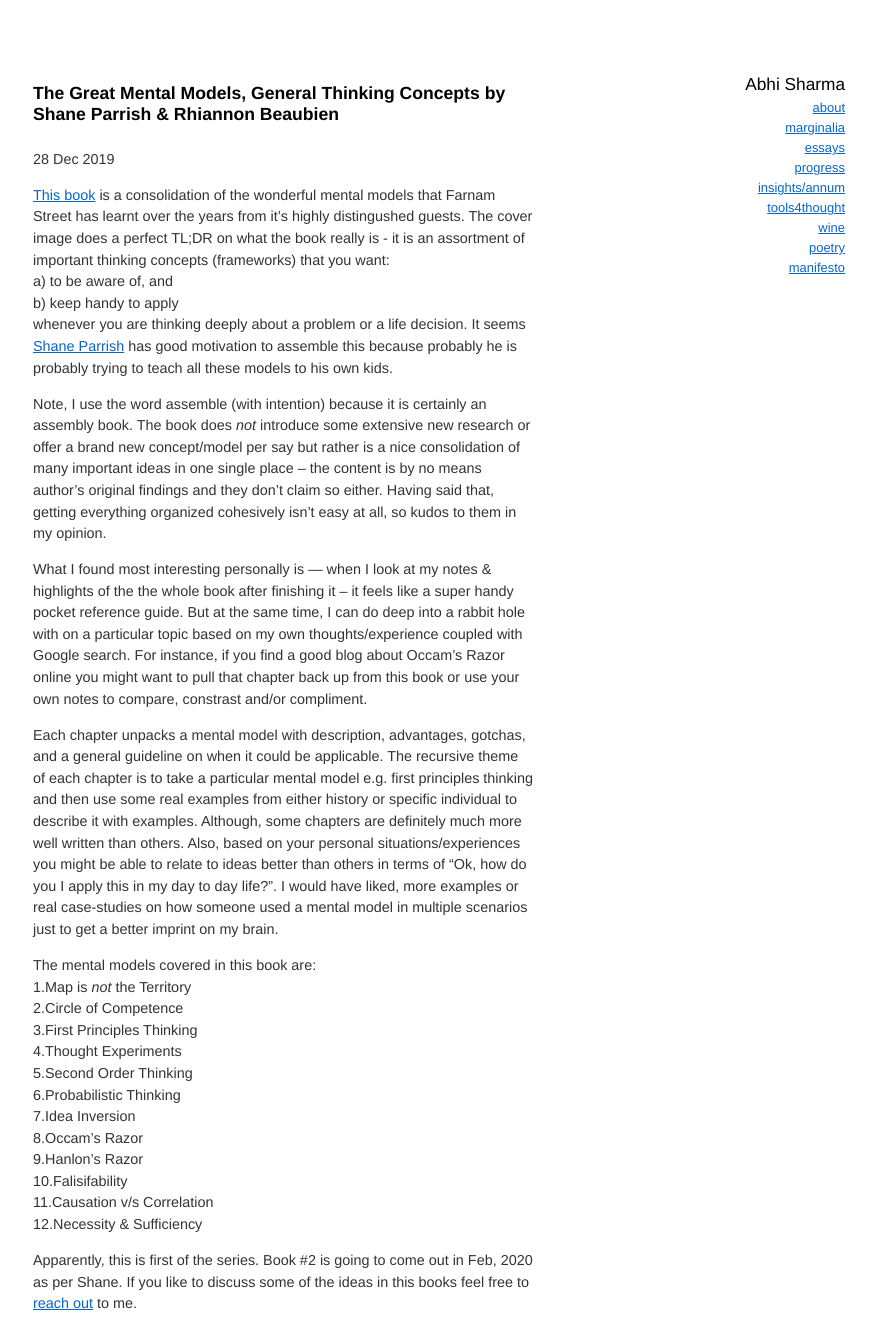
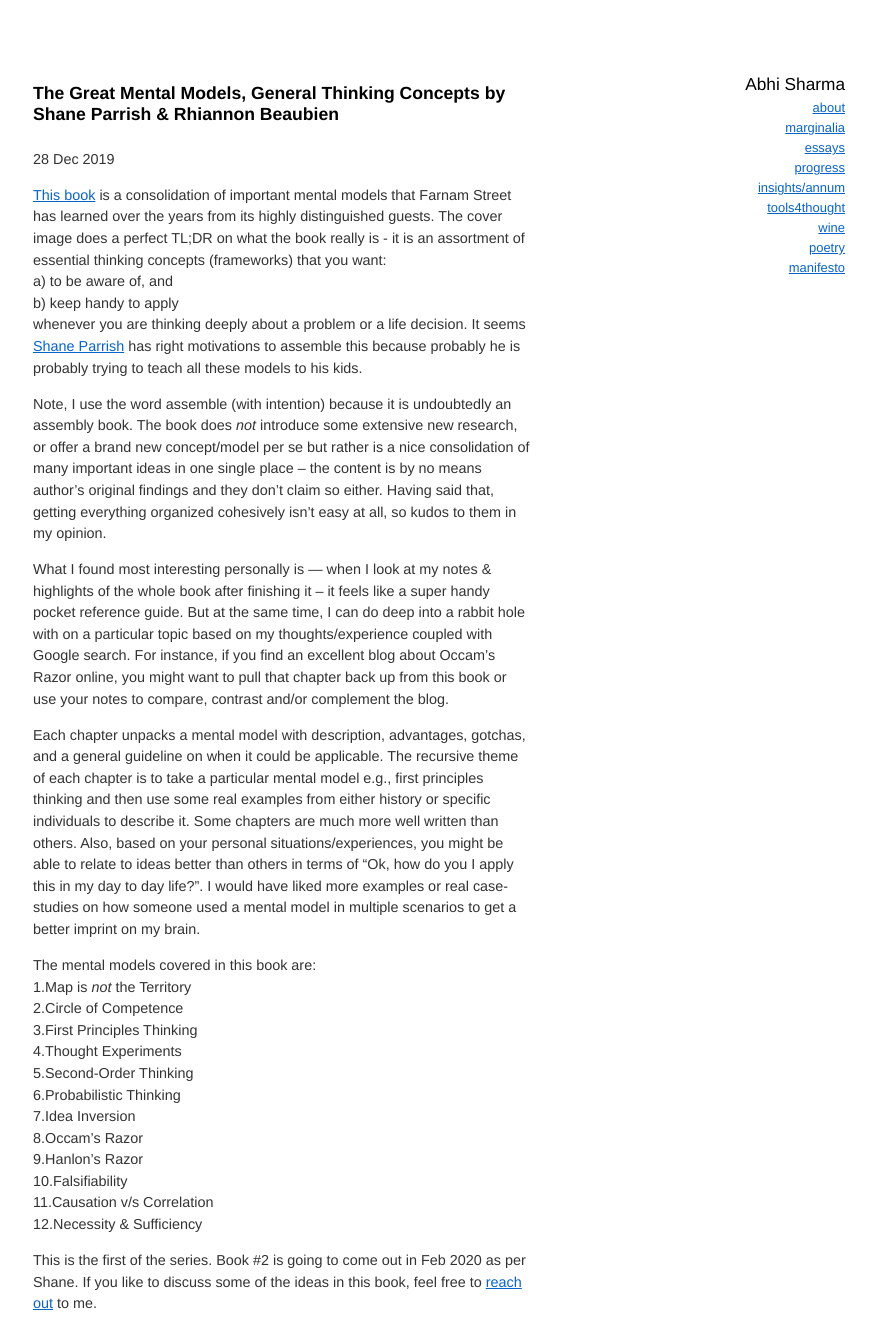
Before and after one commit to abhisharmab/abhisharmab.github.io, a Jekyll site: the page built from marginalia/_posts/2019-12-28-great-mental-models.md, in a window 1280 px wide. Shown: the whole page, without its empty margins (191-1067 px from the left). Built offline with Jekyll 4.4.1, drawn with Linux system fonts in a browser that asks for light colours.

Commit message:
mental_models_book

```diff
--- a/marginalia/_posts/2019-12-28-great-mental-models.md
+++ b/marginalia/_posts/2019-12-28-great-mental-models.md
@@ -6,30 +6,29 @@
 abstract: Assortment of highly essential frameworks for thought & analysis
 ---
 
-[This book](https://www.amazon.com/dp/B07P79P8ST/ref=cm_sw_em_r_mt_dp_U_1S8cEb25BWZQX) is a consolidation of the wonderful mental models that Farnam Street has learnt over the years from it's highly distingushed guests. The cover image does a perfect TL;DR on what the book really is - it is an assortment of important thinking concepts (frameworks) that you want:
+[This book](https://www.amazon.com/dp/B07P79P8ST/ref=cm_sw_em_r_mt_dp_U_1S8cEb25BWZQX) is a consolidation of important mental models that Farnam Street has learned over the years from its highly distinguished guests. The cover image does a perfect TL;DR on what the book really is - it is an assortment of essential thinking concepts (frameworks) that you want:
   a) to be aware of, and
   b) keep handy to apply
-whenever you are thinking deeply about a problem or a life decision. It seems [Shane Parrish](https://twitter.com/ShaneAParrish) has good motivation to assemble this because probably he is probably trying to teach all these models to his own kids.
+whenever you are thinking deeply about a problem or a life decision. It seems [Shane Parrish](https://twitter.com/ShaneAParrish) has right motivations to assemble this because probably he is probably trying to teach all these models to his kids.
 
-Note, I use the word assemble (with intention) because it is certainly an assembly book. The book does
-_not_ introduce some extensive new research or offer a brand new concept/model per say but rather is a nice consolidation of many important ideas in one single place -- the content is by no means author's original findings and they don't claim so either. Having said that, getting everything organized cohesively isn't easy at all, so kudos to them in my opinion.
+Note, I use the word assemble (with intention) because it is undoubtedly an assembly book. The book does _not_ introduce some extensive new research, or offer a brand new concept/model per se but rather is a nice consolidation of many important ideas in one single place -- the content is by no means author's original findings and they don't claim so either. Having said that, getting everything organized cohesively isn't easy at all, so kudos to them in my opinion.
 
-What I found most interesting personally is — when I look at my notes & highlights of the the whole book after finishing it -- it feels like a super handy pocket reference guide. But at the same time, I can do deep into a rabbit hole with on a particular topic based on my own thoughts/experience coupled with Google search. For instance, if you find a good blog about Occam's Razor online you might want to pull that chapter back up from this book or use your own notes to compare, constrast and/or compliment.
+What I found most interesting personally is — when I look at my notes & highlights of the whole book after finishing it -- it feels like a super handy pocket reference guide. But at the same time, I can do deep into a rabbit hole with on a particular topic based on my thoughts/experience coupled with Google search. For instance, if you find an excellent blog about Occam's Razor online, you might want to pull that chapter back up from this book or use your notes to compare, contrast and/or complement the blog.
 
-Each chapter unpacks a mental model with description, advantages, gotchas, and a general guideline on when it could be applicable. The recursive theme of each chapter is to take a particular mental model e.g. first principles thinking and then use some real examples from either history or specific individual to describe it with examples. Although, some chapters are definitely much more well written than others. Also, based on your personal situations/experiences you might be able to relate to ideas better than others in terms of "Ok, how do you I apply this in my day to day life?". I would have liked, more examples or real case-studies on how someone used a mental model in multiple scenarios just to get a better imprint on my brain.
+Each chapter unpacks a mental model with description, advantages, gotchas, and a general guideline on when it could be applicable. The recursive theme of each chapter is to take a particular mental model e.g., first principles thinking and then use some real examples from either history or specific individuals to describe it. Some chapters are much more well written than others. Also, based on your personal situations/experiences, you might be able to relate to ideas better than others in terms of "Ok, how do you I apply this in my day to day life?". I would have liked more examples or real case-studies on how someone used a mental model in multiple scenarios to get a better imprint on my brain.
 
 The mental models covered in this book are:
 1.Map is _not_ the Territory
 2.Circle of Competence
 3.First Principles Thinking
 4.Thought Experiments
-5.Second Order Thinking
+5.Second-Order Thinking
 6.Probabilistic Thinking
 7.Idea Inversion
 8.Occam's Razor
 9.Hanlon's Razor
-10.Falisifability
+10.Falsifiability
 11.Causation v/s Correlation
 12.Necessity & Sufficiency
 
-Apparently, this is first of the series. Book #2 is going to come out in Feb, 2020 as per Shane. If you like to discuss some of the ideas in this books feel free to [reach out](mailto:abhisharma.b@gmail.com) to me.
+This is the first of the series. Book #2 is going to come out in Feb 2020 as per Shane. If you like to discuss some of the ideas in this book, feel free to [reach out](mailto:abhisharma.b@gmail.com) to me.
```
